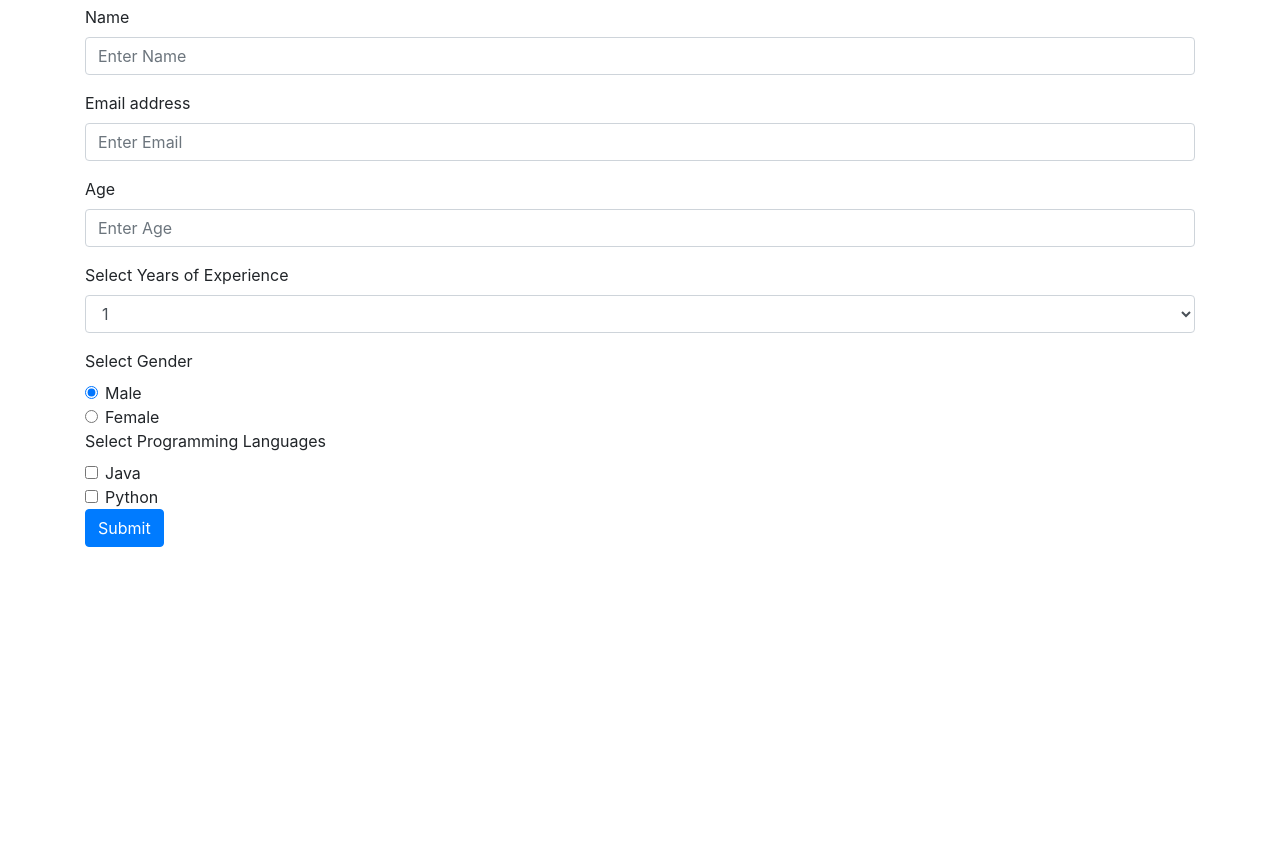
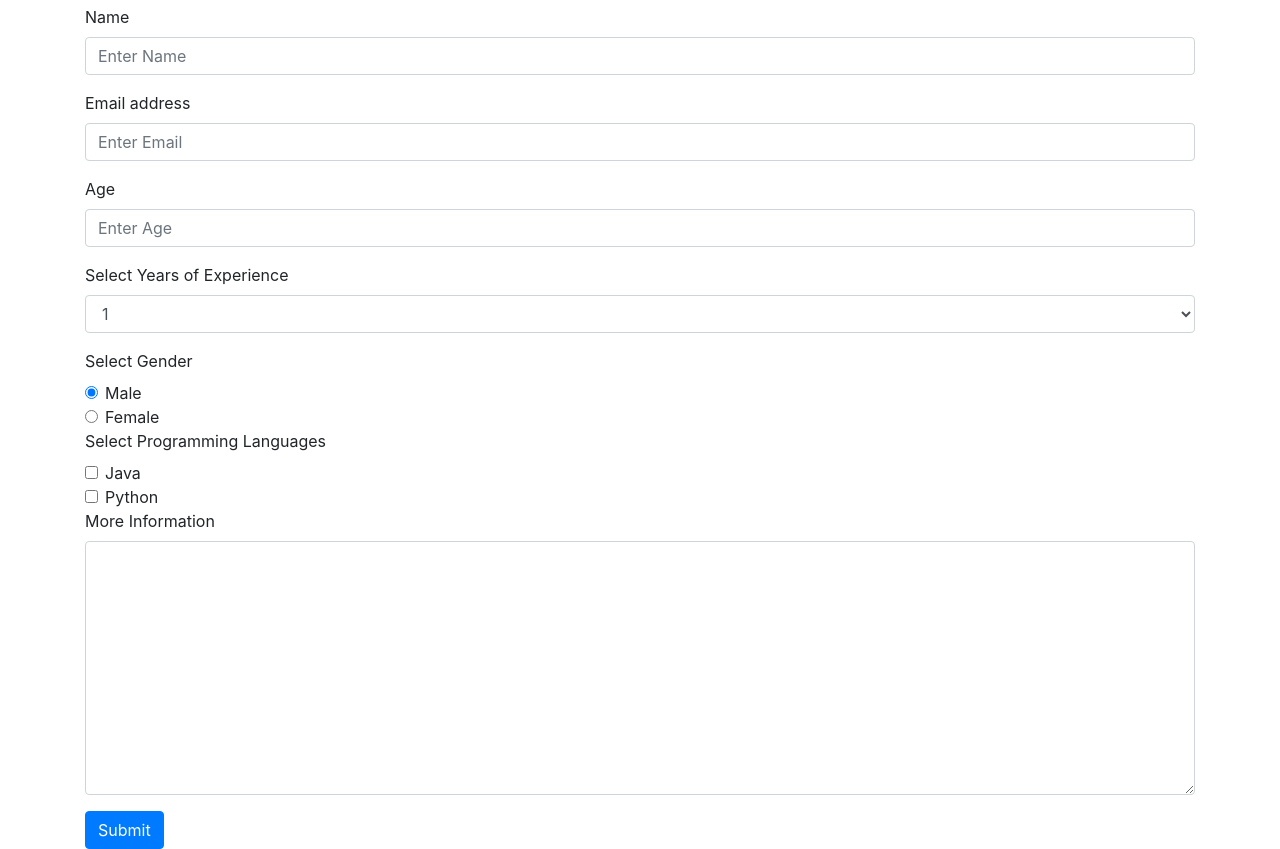
Before and after one commit to vikitaotiz/victor_and_david_microverse, a plain HTML site: page index.html in a window 1280 px wide. Shown: the part 78-927 px from the top of the page. Before the commit the page ends 800 px from the top, so only its background shows below. Drawn offline with nearby package versions, Linux system fonts and the light colour scheme.

Commit message:
Added Textarea and submit button

```diff
--- a/index.html
+++ b/index.html
@@ -12,6 +12,7 @@
     <div class="container">
       <h1 id="title">Survey Form</h1>
       <h6 id="description">Form used to collect user data.</h6>
+
       <form id="survey-form" action="#">
         <div class="form-group">
           <label for="exampleInputName">Name</label>
@@ -62,7 +63,13 @@
           </label>
         </div>
 
-        <button type="submit" class="btn btn-primary">Submit</button>
+      <div class="form-group">
+        <label for="formGroupExampleInput">More Information</label>
+        <textarea name="infor" id="infor" cols="30" rows="10" class="form-control"></textarea>
+      </div>
+
+      <button type="submit" class="btn btn-primary" id="submit">Submit</button>
+
       </form>
     <script  src="js/index.js"></script>
   </body>
```
